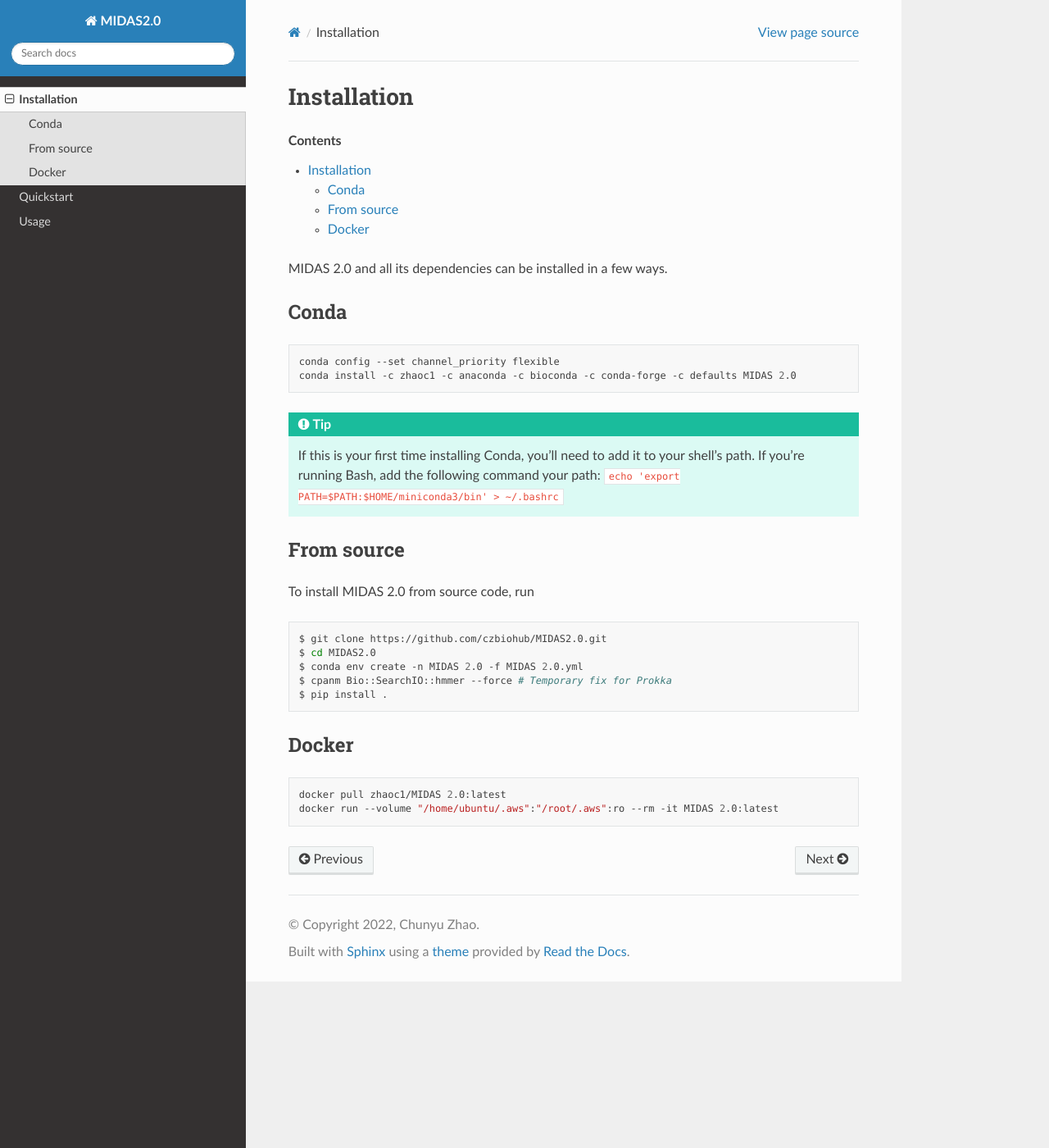
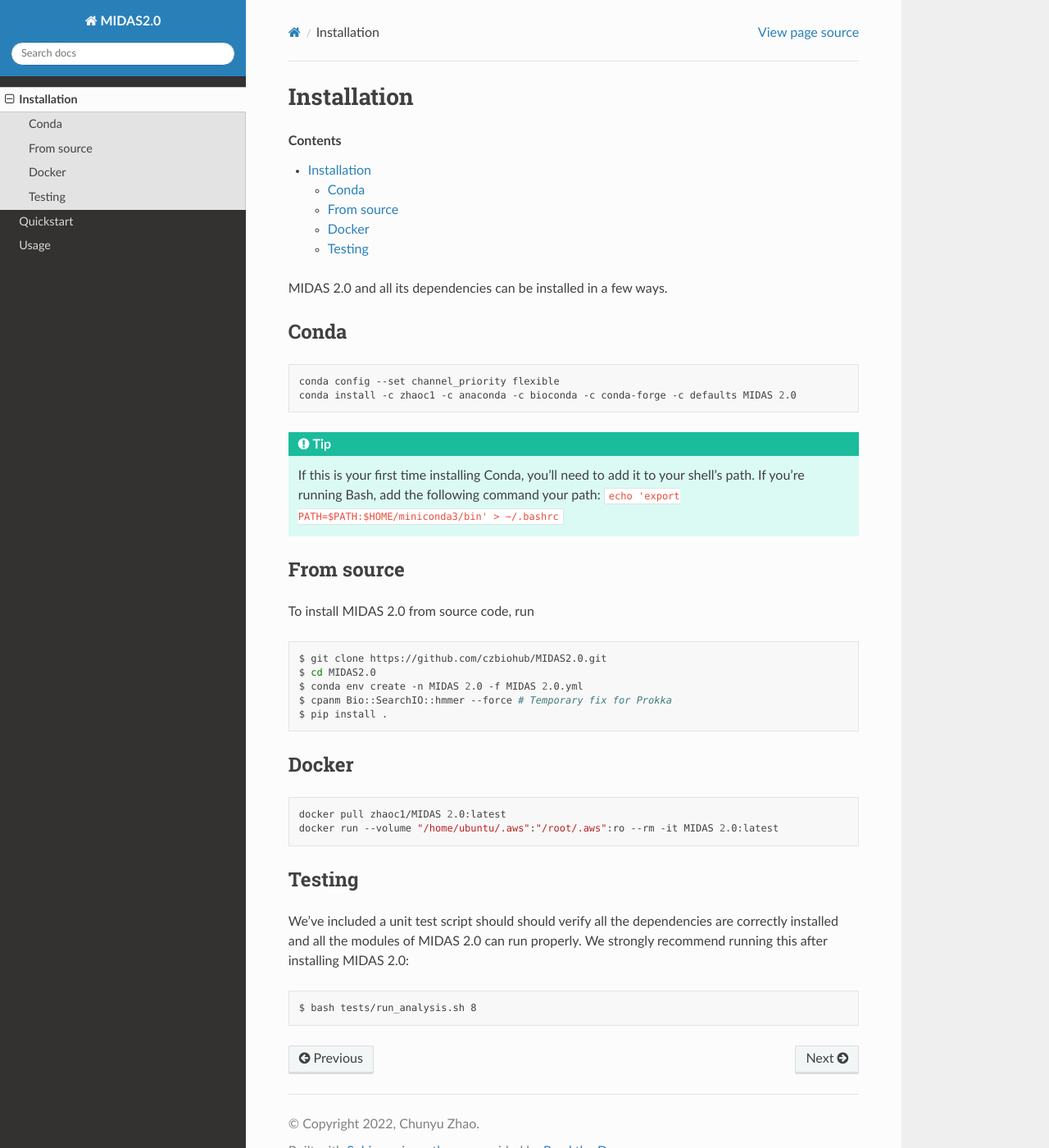
Before and after one commit to zhaoc1/midas2-tutorial, a Sphinx documentation site: the page built from docs/installation.rst, in a window 1280 px wide and 1400 px high. Shown: the whole window at 82% size. Built offline with Sphinx 7.4.7 and the Read the Docs theme 2.0.0, drawn with Linux system fonts in a browser that asks for light colours.

```diff
--- a/docs/installation.rst
+++ b/docs/installation.rst
@@ -47,3 +47,13 @@ Docker
 
   docker pull zhaoc1/MIDAS 2.0:latest
   docker run --volume "/home/ubuntu/.aws":"/root/.aws":ro --rm -it MIDAS 2.0:latest
+
+
+Testing
+++++++++
+
+We've included a unit test script should should verify all the dependencies are correctly installed
+and all the modules of MIDAS 2.0 can run properly.
+We strongly recommend running this after installing MIDAS 2.0: ::
+
+  $ bash tests/run_analysis.sh 8
```
